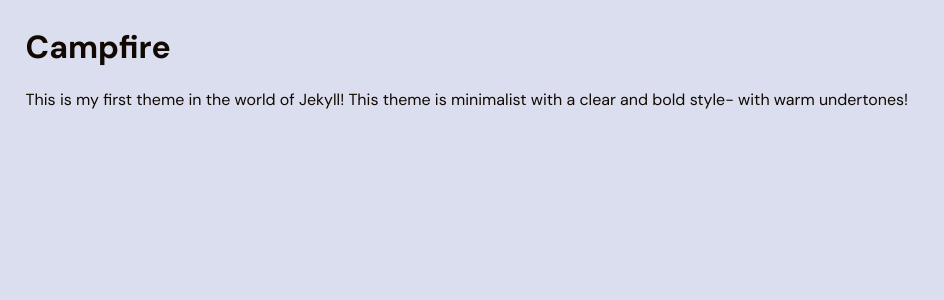
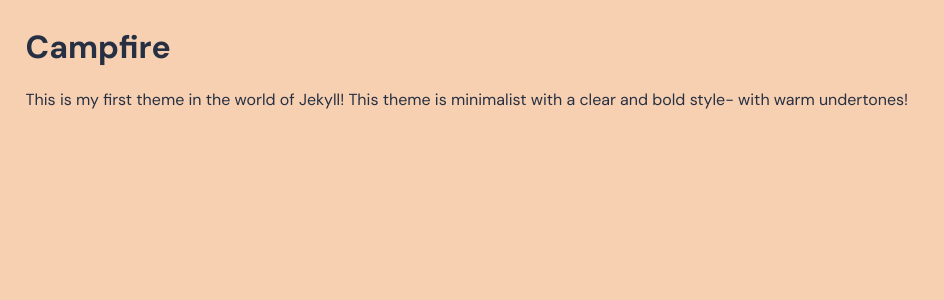
Before and after one commit to thecashmoney/campfire, a Jekyll site: the page built from index.md, in a window 1280 px wide. Shown: the top 300 px of the page, without its empty margins (0-944 px from the left). Built offline with Jekyll 4.4.1, drawn with Linux system fonts in a browser that asks for light colours.

Commit message:
finalize light theme colors

```diff
--- a/_sass/base.scss
+++ b/_sass/base.scss
@@ -1,9 +1,9 @@
 body {
-    background-color: #dadeee;
+    background-color: #F6D0B1;
     font-family: "DM Sans", sans-serif;
     margin: 2%;
     text-align: left;
-    color: #120902;
+    color: #273043;
   }
   h1 {
 
```
